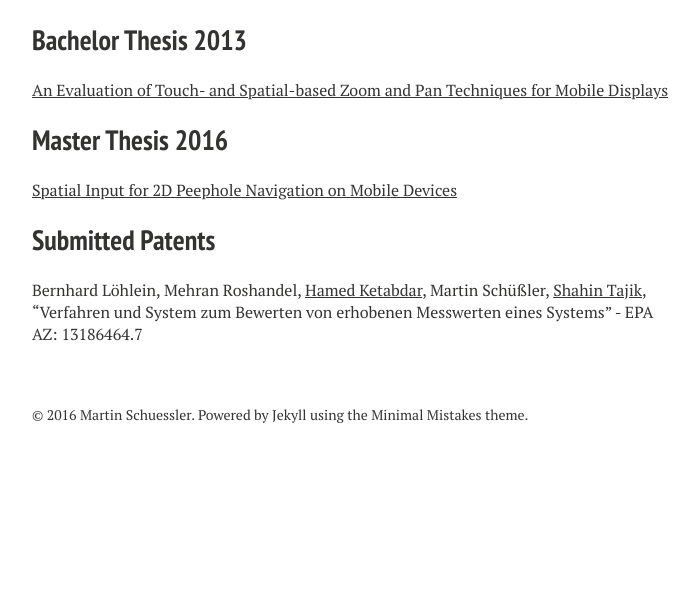
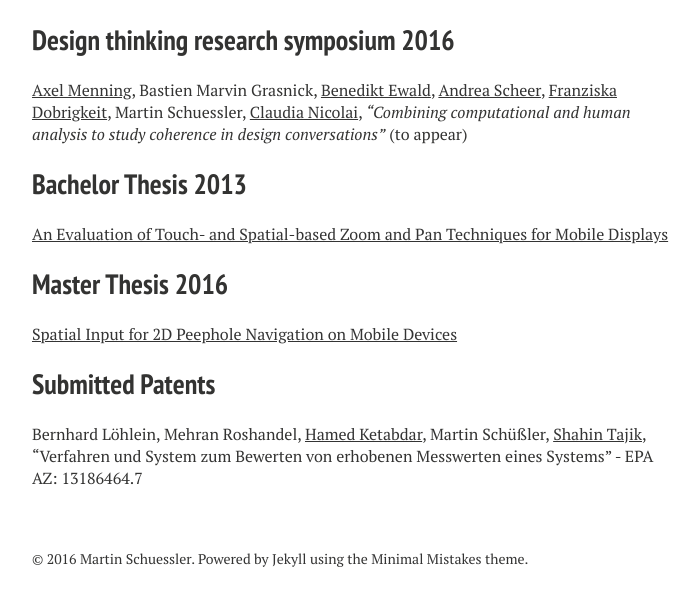
Before and after one commit to mschuessler/mschuessler.github.io, a Jekyll site: the page built from pub/index.md, in a window 1280 px wide and 900 px high, scrolled down 1498 px, cut to the strip 283-889 px from the top of the window. Shown: the whole strip, without its empty margins (288-987 px from the left). Built offline with Jekyll 4.4.1, drawn with Linux system fonts in a browser that asks for light colours; nearby versions of some CDN libraries; before the commit the page ends 2254 px from its top, so only the background shows below that; some of the changed text lies outside the part shown.

Commit message:
Added D-School publication

```diff
--- a/pub/index.md
+++ b/pub/index.md
@@ -46,6 +47,11 @@ image:
 <div class="acmdlstat" id ="stats2574777"><iframe src="http://dl.acm.org/authorizestats?N80208" width="100%" height="30" scrolling="no" frameborder="0">frames are not supported</iframe></div>
 </p>
 
+## Design thinking research symposium 2016
+[Axel Menning](http://www.axelmenning.com), Bastien Marvin Grasnick, [Benedikt Ewald](https://www.linkedin.com/in/benedikt-ewald), [Andrea Scheer](https://hpi.de/en/school-of-design-thinking/hpi-d-school/team/andrea-scheer.html), [Franziska Dobrigkeit](https://hpi.de/en/plattner/people/phd-students/franziska-dobrigkeit.html), Martin Schuessler, [Claudia Nicolai](https://hpi.de/en/school-of-design-thinking/hpi-d-school/team/for-students.html), *"Combining computational and human analysis to study coherence in design conversations"* (to appear)
+
+
+
 ## Bachelor Thesis 2013
 [An Evaluation of Touch- and Spatial-based Zoom and Pan Techniques for Mobile Displays](http://mschuessler.de/pub/BachelorThesis.pdf)
 <!--<a href="http://dl.acm.org/author_page.cfm?id=87959376457" >Martin Schuessler</a>-->
```
Also changed, not shown: other parts of pub/index.md (+2 -1 lines).
